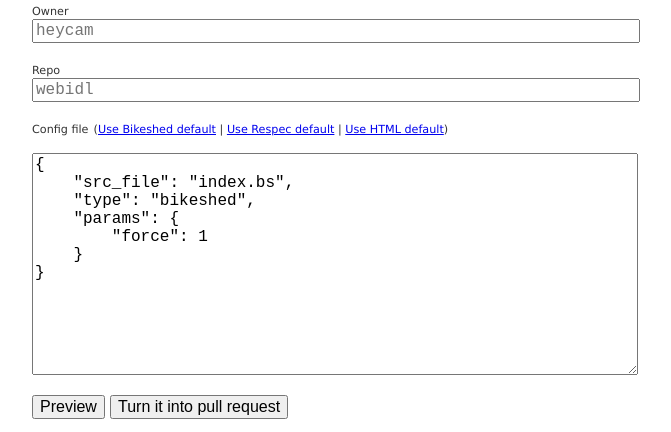
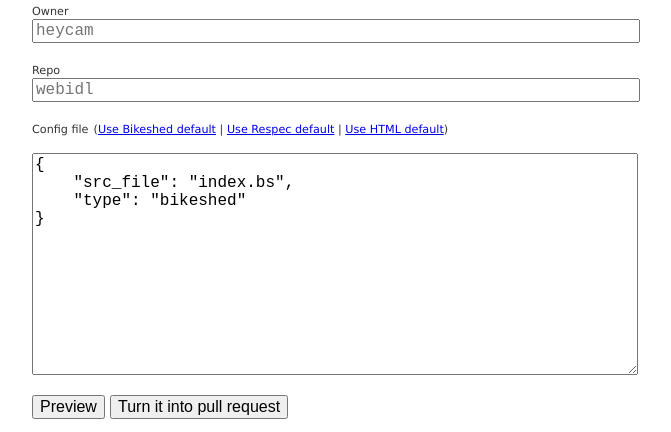
Before and after one commit to tobie/pr-preview, a website: page docs/config.html in a window 1280 px wide. Both pictures are taken after a click on the link "Use Bikeshed default". Shown: the part 119-551 px from the top of the page, without its empty margins (6-677 px from the left). Drawn offline with Linux system fonts and the light colour scheme.

Commit message:
Remove error-swallowing param from suggested Bikeshed config (#69)
Closes #68.

```diff
--- a/docs/config.html
+++ b/docs/config.html
@@ -113,7 +113,7 @@ if (document.addEventListener) {
 
   document.querySelector("#bikeshed").addEventListener('click', function(e) {
     e.preventDefault();
-    document.querySelector("#config").value = '{\n    "src_file": "index.bs",\n    "type": "bikeshed",\n    "params": {\n        "force": 1\n    }\n}';
+    document.querySelector("#config").value = '{\n    "src_file": "index.bs",\n    "type": "bikeshed"\n}';
     document.querySelector("#respec-warning").style.display = "none";
 
   }, false);
```
